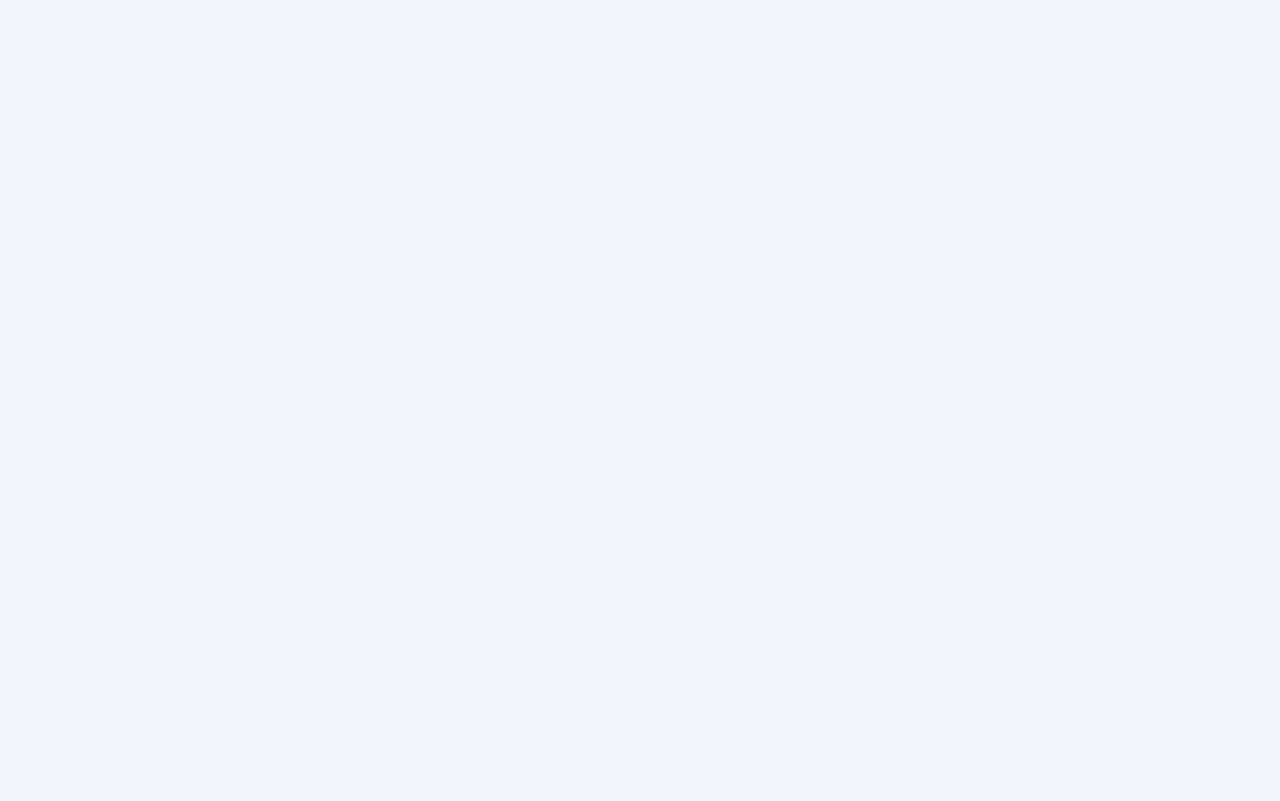
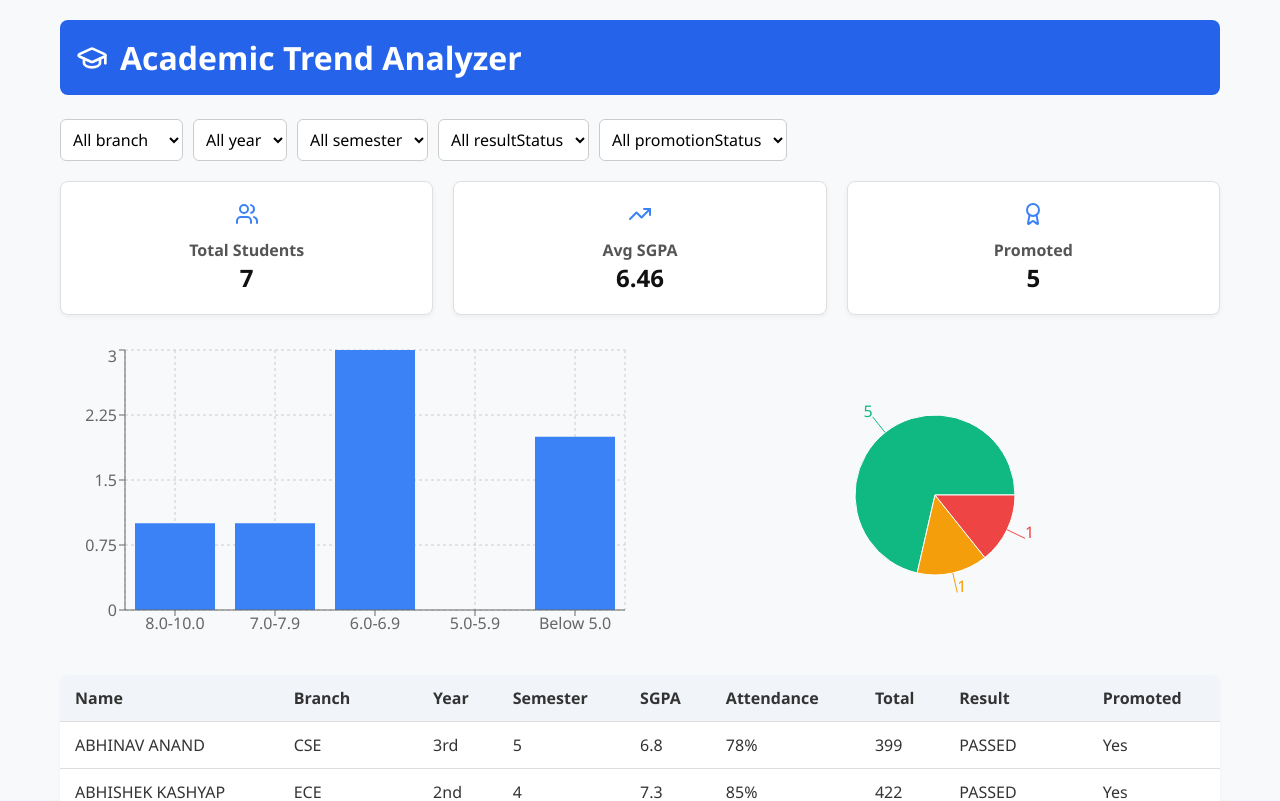
Before and after one commit to sartajansari99/frontend, a React (Create React App) app in the folder smart-attendance-systems-master/: page /dashboards in a window 1280 px wide. Before the commit this address had no page. Shown: the top 801 px of the page. Built offline with nearby package versions, Linux system fonts and the light colour scheme.

Commit message:
updatedDashboard

```diff
--- a/smart-attendance-systems-master/src/App.js
+++ b/smart-attendance-systems-master/src/App.js
@@ -7,19 +7,15 @@ import AttendenceLog from "./Attendence_Log/Attendence_Log";
 import Registration from "./Registration_page/Registration_page";
 import LoginSignup from "./Dashboard/Dashboard";
 import ClientPage from "./UserDashboard/ClientPage";
-
+import Dashboards from "./Dashboards/Dashboards";
 
 function App() {
   return (
     <Router>
-
       <Routes>
         <Route path="/" element={<LoginSignup />} />
         <Route path="/admin/admin_dashboard" element={<AdminPanel />} />
-          <Route
-            path="/admin/admin_dashboard/students"
-            element={<Students />}
-          />
+        <Route path="/admin/admin_dashboard/students" element={<Students />} />
         <Route
           path="/admin/admin_dashboard/manage-subject"
           element={<ManageSubject />}
@@ -34,8 +30,8 @@ function App() {
         />
         <Route path="/client" element={<ClientPage />} />
         <Route path="/register" element={<Registration />} />
+        <Route path="/dashboards" element={<Dashboards />} />
       </Routes>
-
     </Router>
   );
 }
--- a/smart-attendance-systems-master/src/Attendence_Log/Attendence_Log.js
+++ b/smart-attendance-systems-master/src/Attendence_Log/Attendence_Log.js
@@ -19,7 +19,7 @@ const AttendanceReport = () => {
     const fetchAttendanceData = async () => {
       try {
         const response = await axios.get(
-          "https://finallyback-1.onrender.com/api/v1/admin/attendance_log",
+          "http://localhost:8000/api/v1/admin/attendance_log",
           {
             method: "GET",
             headers: {
--- a/smart-attendance-systems-master/src/Attendence_Report/Attendence_Report.js
+++ b/smart-attendance-systems-master/src/Attendence_Report/Attendence_Report.js
@@ -22,7 +22,7 @@ const AttendanceReport = () => {
     const fetchSubjects = async () => {
       try {
         const response = await fetch(
-          "https://finallyback-1.onrender.com/api/v1/admin/getAllSubjects",
+          "http://localhost:8000/api/v1/admin/getAllSubjects",
           {
             method: "GET",
             headers: {
@@ -46,7 +46,7 @@ const AttendanceReport = () => {
     const fetchAttendance = async () => {
       try {
         const response = await fetch(
-          "https://finallyback-1.onrender.com/api/v1/admin/attendance_by_subject",
+          "http://localhost:8000/api/v1/admin/attendance_by_subject",
           {
             method: "GET",
             headers: {
--- a/smart-attendance-systems-master/src/Dashboard/Dashboard.js
+++ b/smart-attendance-systems-master/src/Dashboard/Dashboard.js
@@ -28,8 +28,8 @@ function LoginSignup() {
     try {
       const endpoint =
         role === "Admin"
-          ? "https://finallyback-1.onrender.com/api/v1/admin/login"
-          : "https://finallyback-1.onrender.com/api/v1/users/login";
+          ? "http://localhost:8000/api/v1/admin/login"
+          : "http://localhost:8000/api/v1/users/login";
 
       const response = await fetch(endpoint, {
         method: "POST",
--- /dev/null
+++ b/smart-attendance-systems-master/src/Dashboards/Dashboards.css
@@ -0,0 +1,131 @@
+/* Components.css */
+
+body {
+  margin: 0;
+  font-family: 'Segoe UI', Tahoma, Geneva, Verdana, sans-serif;
+  background-color: #f8f9fa;
+  color: #333;
+}
+
+.dashboard {
+  max-width: 1200px;
+  margin: 0 auto;
+  padding: 20px;
+}
+
+.dashboard-header {
+  display: flex;
+  align-items: center;
+  gap: 12px;
+  background-color: #2563eb;
+  color: white;
+  padding: 16px;
+  border-radius: 8px;
+  margin-bottom: 24px;
+}
+
+.dashboard-header .icon {
+  width: 32px;
+  height: 32px;
+}
+
+.filters {
+  display: flex;
+  flex-wrap: wrap;
+  gap: 10px;
+  margin-bottom: 20px;
+}
+
+.filters select {
+  padding: 8px;
+  border: 1px solid #ccc;
+  border-radius: 6px;
+  background-color: white;
+}
+
+.cards {
+  display: flex;
+  flex-wrap: wrap;
+  gap: 20px;
+  margin-bottom: 30px;
+}
+
+.card {
+  background-color: white;
+  border: 1px solid #e0e0e0;
+  padding: 20px;
+  border-radius: 8px;
+  flex: 1 1 250px;
+  text-align: center;
+  box-shadow: 0 2px 5px rgba(0, 0, 0, 0.05);
+  transition: transform 0.2s;
+}
+
+.card:hover {
+  transform: translateY(-4px);
+}
+
+.card .icon {
+  width: 24px;
+  height: 24px;
+  color: #3b82f6;
+  margin-bottom: 8px;
+}
+
+.card h2 {
+  font-size: 16px;
+  color: #555;
+  margin: 0;
+}
+
+.card p {
+  font-size: 24px;
+  font-weight: bold;
+  color: #111;
+}
+
+.charts {
+  display: grid;
+  grid-template-columns: 1fr 1fr;
+  gap: 20px;
+  margin-bottom: 30px;
+}
+
+@media (max-width: 768px) {
+  .charts {
+    grid-template-columns: 1fr;
+  }
+}
+
+.table table {
+  width: 100%;
+  border-collapse: collapse;
+  background-color: white;
+  border-radius: 8px;
+  overflow: hidden;
+  box-shadow: 0 1px 3px rgba(0, 0, 0, 0.05);
+}
+
+.table th,
+.table td {
+  padding: 12px 15px;
+  text-align: left;
+  border-bottom: 1px solid #ddd;
+}
+
+.table th {
+  background-color: #f1f5f9;
+  font-weight: 600;
+  color: #333;
+}
+
+.table tr:hover {
+  background-color: #f9fafb;
+}
+
+footer {
+  margin-top: 40px;
+  text-align: center;
+  color: #666;
+  font-size: 14px;
+}
--- /dev/null
+++ b/smart-attendance-systems-master/src/Dashboards/Dashboards.js
@@ -0,0 +1,312 @@
+import React, { useState, useMemo } from "react";
+import "./Dashboards.css";
+import {
+  GraduationCap,
+  Users,
+  TrendingUp,
+  Award,
+  BarChart3,
+  PieChart as PieChartIcon,
+} from "lucide-react";
+import {
+  BarChart,
+  Bar,
+  XAxis,
+  YAxis,
+  CartesianGrid,
+  Tooltip,
+  ResponsiveContainer,
+  PieChart,
+  Pie,
+  Cell,
+} from "recharts";
+
+const studentData = [
+  {
+    id: 1,
+    name: "ABHINAV ANAND",
+    sgpa: 6.8,
+    total: 399,
+    result: "PASSED",
+    branch: "CSE",
+    year: "3rd",
+    semester: "5",
+    attendance: 78,
+    promoted: "Yes",
+  },
+  {
+    id: 2,
+    name: "ABHISHEK KASHYAP",
+    sgpa: 7.3,
+    total: 422,
+    result: "PASSED",
+    branch: "ECE",
+    year: "2nd",
+    semester: "4",
+    attendance: 85,
+    promoted: "Yes",
+  },
+  {
+    id: 3,
+    name: "ANKIT KUMAR",
+    sgpa: 4.5,
+    total: 313,
+    result: "PROMOTED",
+    branch: "Civil",
+    year: "1st",
+    semester: "2",
+    attendance: 65,
+    promoted: "No",
+  },
+  {
+    id: 4,
+    name: "ADARSH TIWARI",
+    sgpa: 6.8,
+    total: 396,
+    result: "PASSED",
+    branch: "Mechanical",
+    year: "4th",
+    semester: "7",
+    attendance: 72,
+    promoted: "Yes",
+  },
+  {
+    id: 5,
+    name: "AKASH MAHATO",
+    sgpa: 6.75,
+    total: 391,
+    result: "PASSED",
+    branch: "Electrical",
+    year: "3rd",
+    semester: "6",
+    attendance: 80,
+    promoted: "Yes",
+  },
+  {
+    id: 15,
+    name: "ROHIT SHARMA",
+    sgpa: 4.2,
+    total: 295,
+    result: "FAILED",
+    branch: "Mechanical",
+    year: "1st",
+    semester: "1",
+    attendance: 55,
+    promoted: "No",
+  },
+  {
+    id: 16,
+    name: "PRIYA SINGH",
+    sgpa: 8.9,
+    total: 534,
+    result: "PASSED",
+    branch: "CSE",
+    year: "4th",
+    semester: "8",
+    attendance: 95,
+    promoted: "Yes",
+  },
+];
+
+const Components = () => {
+  const [filters, setFilters] = useState({
+    branch: "all",
+    year: "all",
+    semester: "all",
+    resultStatus: "all",
+    promotionStatus: "all",
+  });
+
+  const handleFilterChange = (type, value) => {
+    setFilters({ ...filters, [type]: value });
+  };
+
+  const filteredData = useMemo(() => {
+    return studentData.filter((s) => {
+      if (filters.branch !== "all" && s.branch !== filters.branch) return false;
+      if (filters.year !== "all" && s.year !== filters.year) return false;
+      if (filters.semester !== "all" && s.semester !== filters.semester)
+        return false;
+      if (filters.resultStatus !== "all" && s.result !== filters.resultStatus)
+        return false;
+      if (filters.promotionStatus === "promoted" && s.promoted !== "Yes")
+        return false;
+      if (filters.promotionStatus === "not-promoted" && s.promoted === "Yes")
+        return false;
+      return true;
+    });
+  }, [filters]);
+
+  const sgpaRanges = [
+    {
+      range: "8.0-10.0",
+      count: filteredData.filter((s) => s.sgpa >= 8.0).length,
+    },
+    {
+      range: "7.0-7.9",
+      count: filteredData.filter((s) => s.sgpa >= 7.0 && s.sgpa < 8.0).length,
+    },
+    {
+      range: "6.0-6.9",
+      count: filteredData.filter((s) => s.sgpa >= 6.0 && s.sgpa < 7.0).length,
+    },
+    {
+      range: "5.0-5.9",
+      count: filteredData.filter((s) => s.sgpa >= 5.0 && s.sgpa < 6.0).length,
+    },
+    {
+      range: "Below 5.0",
+      count: filteredData.filter((s) => s.sgpa < 5.0).length,
+    },
+  ];
+
+  const resultData = [
+    {
+      name: "Passed",
+      value: filteredData.filter((s) => s.result === "PASSED").length,
+      color: "#10B981",
+    },
+    {
+      name: "Promoted",
+      value: filteredData.filter((s) => s.result === "PROMOTED").length,
+      color: "#F59E0B",
+    },
+    {
+      name: "Failed",
+      value: filteredData.filter((s) => s.result === "FAILED").length,
+      color: "#EF4444",
+    },
+  ];
+
+  const branchData = ["CSE", "ECE", "Civil", "Mechanical", "Electrical"].map(
+    (branch) => ({
+      branch,
+      avgSGPA:
+        filteredData
+          .filter((s) => s.branch === branch)
+          .reduce((sum, s) => sum + s.sgpa, 0) /
+        (filteredData.filter((s) => s.branch === branch).length || 1),
+      students: filteredData.filter((s) => s.branch === branch).length,
+    })
+  );
+
+  return (
+    <div className="dashboard">
+      <header className="dashboard-header">
+        <GraduationCap className="icon" />
+        <h1>Academic Trend Analyzer</h1>
+      </header>
+
+      <section className="filters">
+        {["branch", "year", "semester", "resultStatus", "promotionStatus"].map(
+          (type) => (
+            <select
+              key={type}
+              onChange={(e) => handleFilterChange(type, e.target.value)}
+            >
+              <option value="all">All {type}</option>
+              {[...new Set(studentData.map((s) => s[type]))].map((opt) => (
+                <option key={opt} value={opt}>
+                  {opt}
+                </option>
+              ))}
+            </select>
+          )
+        )}
+      </section>
+
+      <section className="cards">
+        <div className="card">
+          <Users className="icon" />
+          <h2>Total Students</h2>
+          <p>{filteredData.length}</p>
+        </div>
+        <div className="card">
+          <TrendingUp className="icon" />
+          <h2>Avg SGPA</h2>
+          <p>
+            {(
+              filteredData.reduce((s, d) => s + d.sgpa, 0) /
+              (filteredData.length || 1)
+            ).toFixed(2)}
+          </p>
+        </div>
+        <div className="card">
+          <Award className="icon" />
+          <h2>Promoted</h2>
+          <p>{filteredData.filter((s) => s.promoted === "Yes").length}</p>
+        </div>
+      </section>
+
+      <section className="charts">
+        <ResponsiveContainer width="100%" height={300}>
+          <BarChart data={sgpaRanges}>
+            <CartesianGrid strokeDasharray="3 3" />
+            <XAxis dataKey="range" />
+            <YAxis />
+            <Tooltip />
+            <Bar dataKey="count" fill="#3B82F6" />
+          </BarChart>
+        </ResponsiveContainer>
+
+        <ResponsiveContainer width="100%" height={300}>
+          <PieChart>
+            <Pie
+              data={resultData}
+              cx="50%"
+              cy="50%"
+              outerRadius={80}
+              fill="#8884d8"
+              dataKey="value"
+              label
+            >
+              {resultData.map((entry, index) => (
+                <Cell key={`cell-${index}`} fill={entry.color} />
+              ))}
+            </Pie>
+            <Tooltip />
+          </PieChart>
+        </ResponsiveContainer>
+      </section>
+
+      <section className="table">
+        <table>
+          <thead>
+            <tr>
+              <th>Name</th>
+              <th>Branch</th>
+              <th>Year</th>
+              <th>Semester</th>
+              <th>SGPA</th>
+              <th>Attendance</th>
+              <th>Total</th>
+              <th>Result</th>
+              <th>Promoted</th>
+            </tr>
+          </thead>
+          <tbody>
+            {filteredData.map((s) => (
+              <tr key={s.id}>
+                <td>{s.name}</td>
+                <td>{s.branch}</td>
+                <td>{s.year}</td>
+                <td>{s.semester}</td>
+                <td>{s.sgpa}</td>
+                <td>{s.attendance}%</td>
+                <td>{s.total}</td>
+                <td>{s.result}</td>
+                <td>{s.promoted}</td>
+              </tr>
+            ))}
+          </tbody>
+        </table>
+      </section>
+
+      <footer>
+        <p>Academic Trend Analyzer - Built with React & Recharts</p>
+      </footer>
+    </div>
+  );
+};
+
+export default Components;
```
Also changed, not shown: smart-attendance-systems-master/src/Manage_Subject/Manage_Subject.js (+4 -4 lines). Lines whose indentation alone changed are shown as unchanged.
